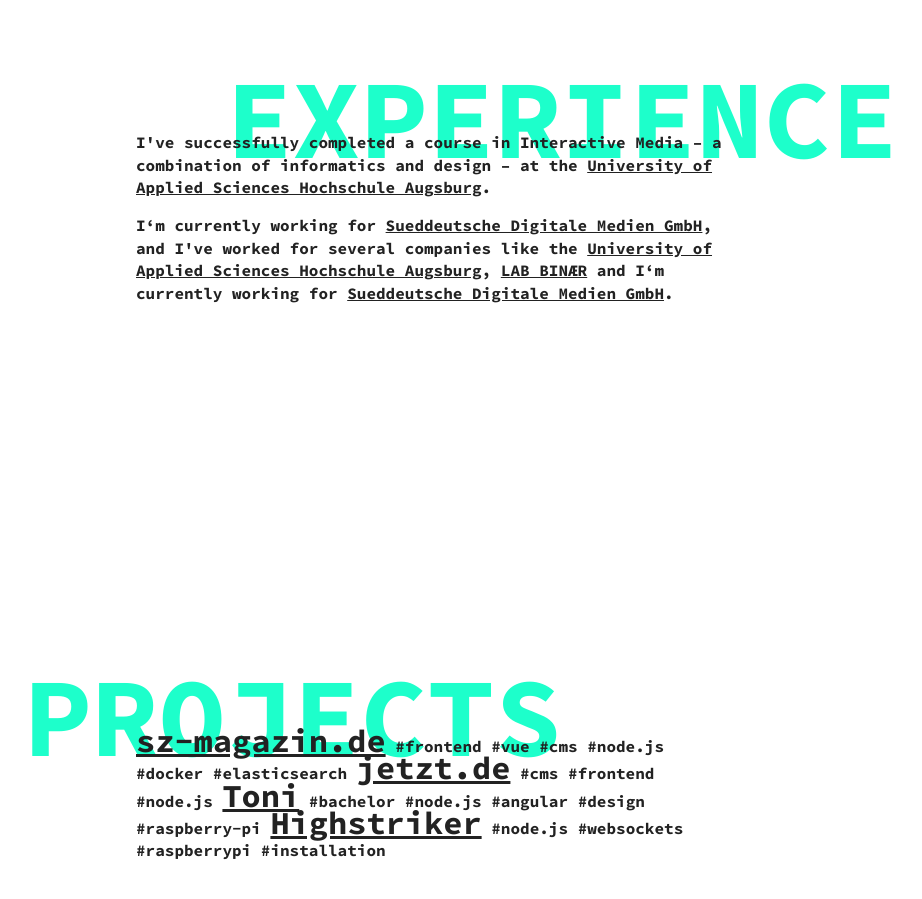
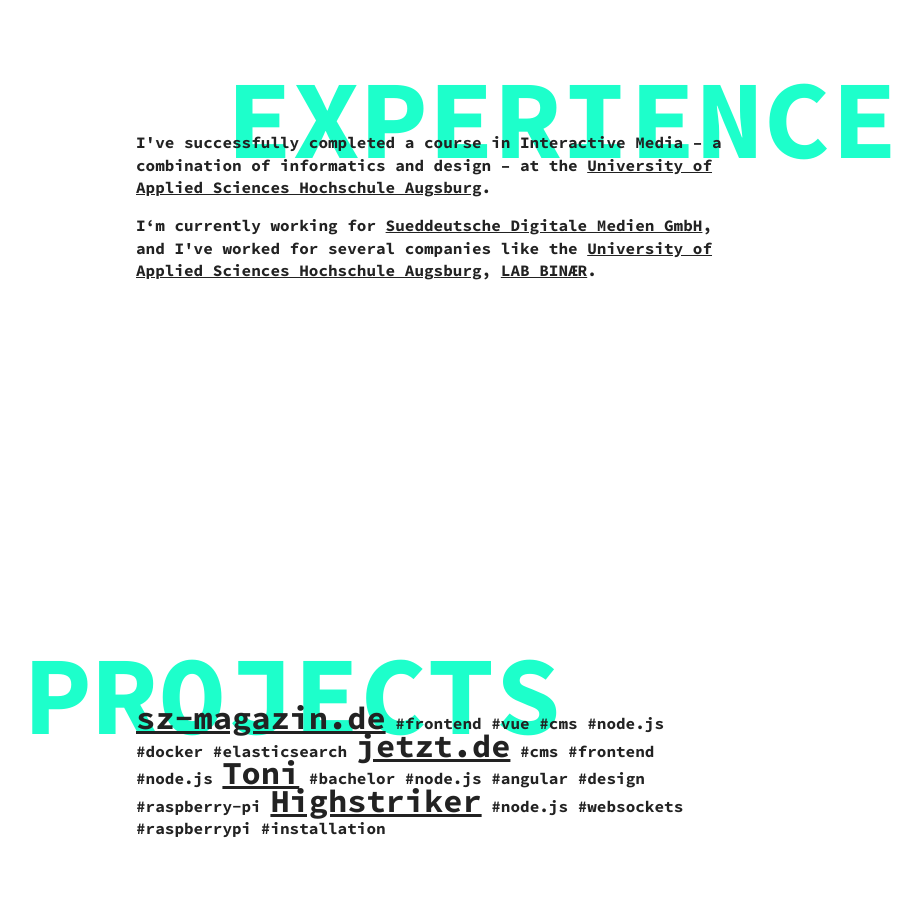
Before and after one commit to Vispercept/portfolio, a Jekyll site: the page built from index.html, in a window 1280 px wide and 900 px high, scrolled down 1412 px. Shown: the whole window, without its empty margins (204-1126 px from the left). Built offline with Jekyll 4.4.1, drawn with Linux system fonts in a browser that asks for light colours.

Commit message:
Updated 'index.html' via CloudCannon

```diff
--- a/index.html
+++ b/index.html
@@ -38,7 +38,7 @@
     <div class="section__content">
       <p class="section__paragraph editable">I've successfully completed a course in Interactive Media – a combination of informatics and design – at the <a class="link" href="//www.hs-augsburg.de/gestaltung" target="_blank" data-hover="University of Applied Sciences Hochschule Augsburg">University of Applied Sciences Hochschule Augsburg</a>.</p>
       <p class="section__paragraph editable">
- 	I&lsquo;m currently working for <a class="link" target="_blank" data-hover="Sueddeutsche Digitale Medien GmbH" href="//www.sz.de">Sueddeutsche Digitale Medien GmbH</a>, and I've worked for several companies like the <a class="link" target="_blank" data-hover="University of Applied Sciences Hochschule Augsburg" href="//www.hs-augsburg.de/gestaltung">University of Applied Sciences Hochschule Augsburg</a>, <a class="link" target="_blank" data-hover="LAB BINÆR" href="//www.labbinaer.de/">LAB BIN&AElig;R</a> and I&lsquo;m currently working for <a class="link" target="_blank" data-hover="Sueddeutsche Digitale Medien GmbH" href="//www.sz.de">Sueddeutsche Digitale Medien GmbH</a>.
+ 	I&lsquo;m currently working for <a class="link" target="_blank" data-hover="Sueddeutsche Digitale Medien GmbH" href="//www.sz.de">Sueddeutsche Digitale Medien GmbH</a>, and I've worked for several companies like the <a class="link" target="_blank" data-hover="University of Applied Sciences Hochschule Augsburg" href="//www.hs-augsburg.de/gestaltung">University of Applied Sciences Hochschule Augsburg</a>, <a class="link" target="_blank" data-hover="LAB BINÆR" href="//www.labbinaer.de/">LAB BIN&AElig;R</a>.
  </p>
     </div>
   </div>
```
